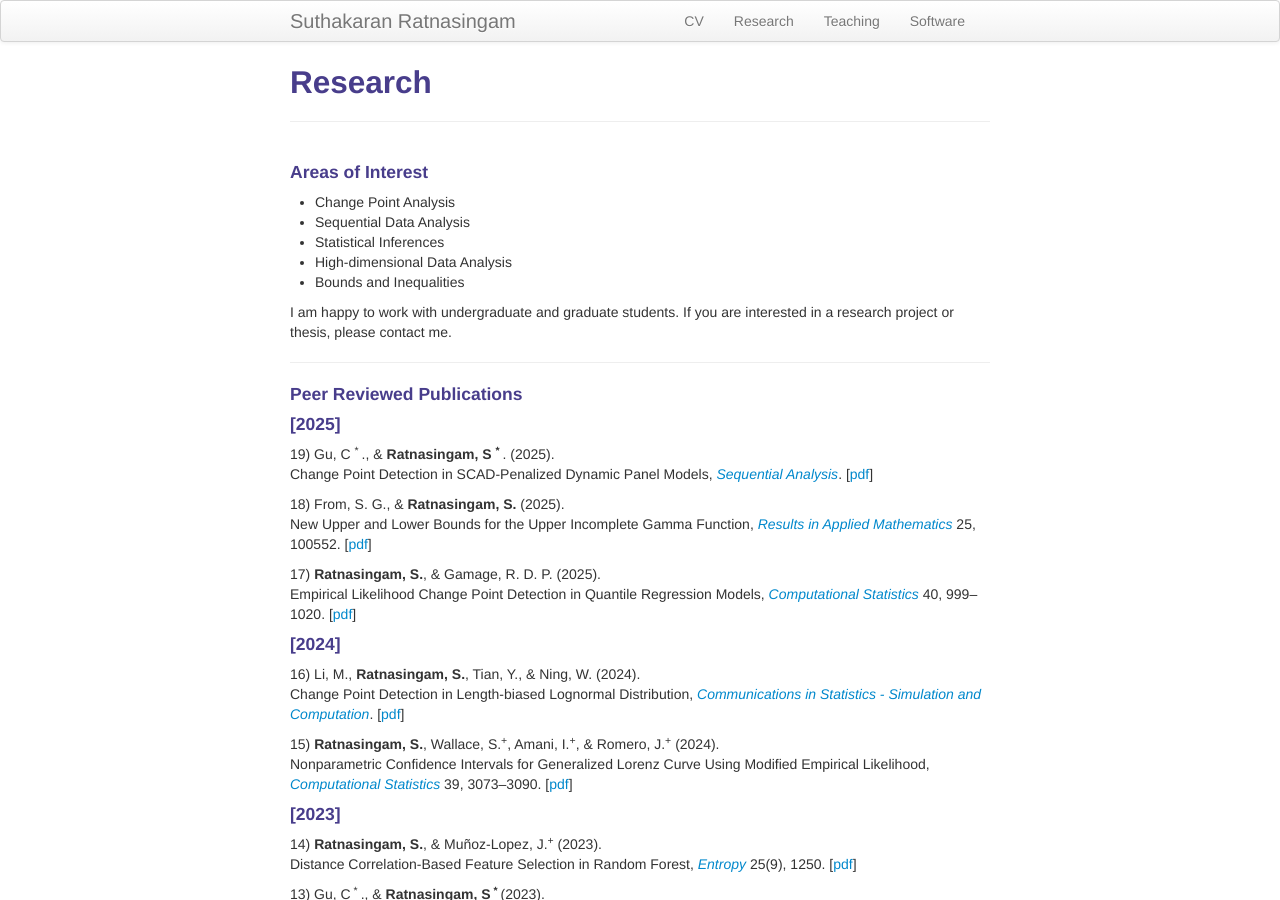
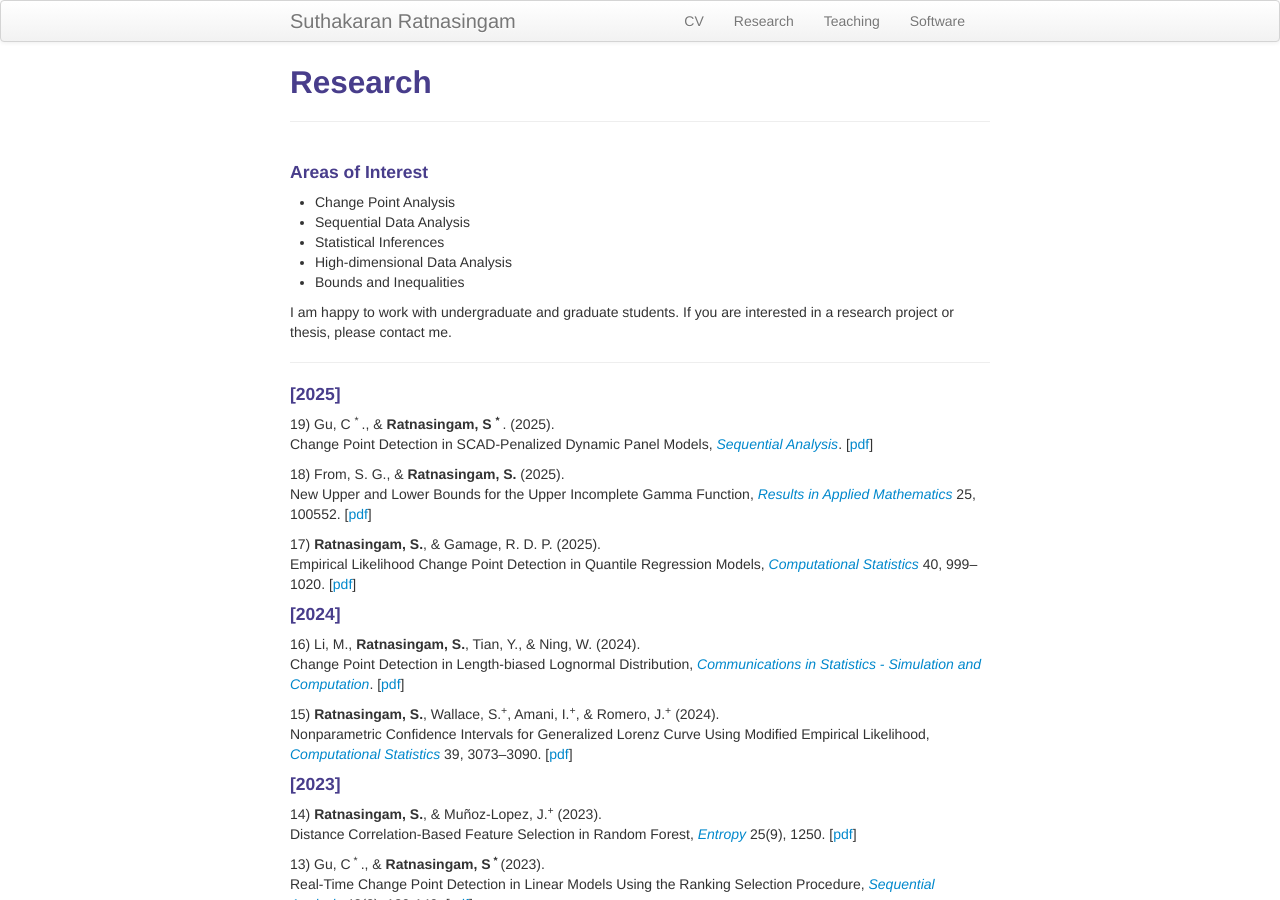
Before and after one commit to suthakaranr/suthakaranr.github.io, a Jekyll site: the page built from pages/Research.md, in a window 1280 px wide and 900 px high. Built offline with Jekyll 4.4.1, drawn with Linux system fonts in a browser that asks for light colours.

Commit message:
Update Research.md

```diff
--- a/pages/Research.md
+++ b/pages/Research.md
@@ -16,7 +16,6 @@ I am happy to work with undergraduate and graduate students. If you are interest
 
 ---
 
-#### Peer Reviewed Publications
 
 #### [2025]
 
```
